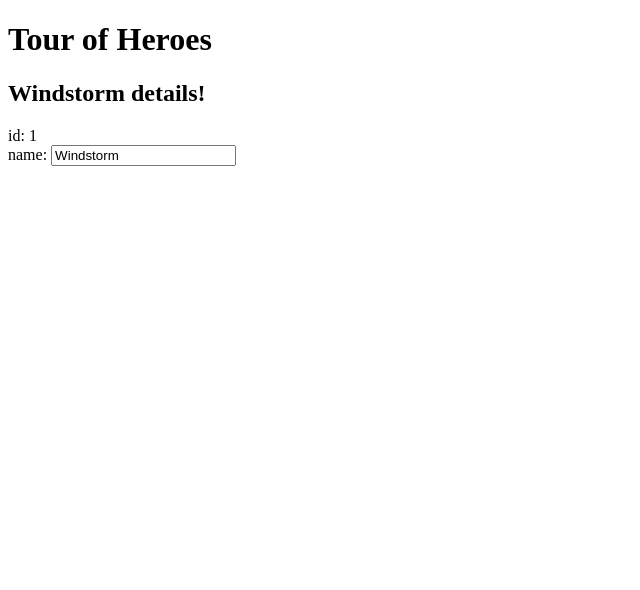
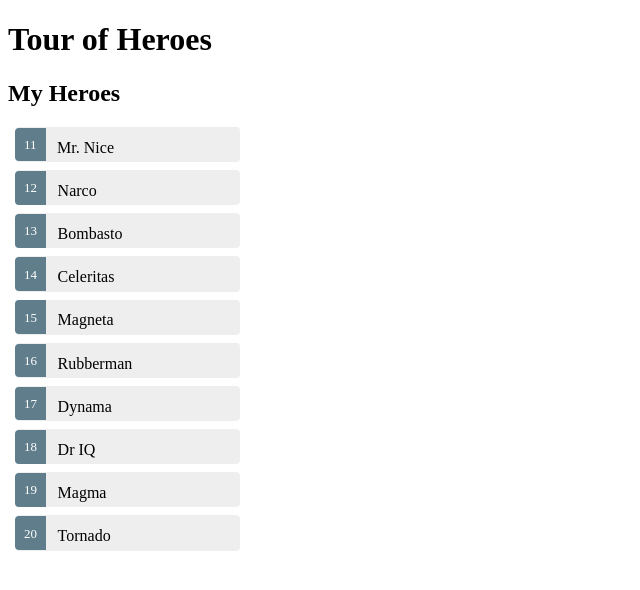
Before and after one commit to lorgiorepo/angular-training, an Angular app in the folder angular-tour-of-heroes/: page / in a window 1280 px wide. Shown: the top 590 px of the page, without its empty margins (0-640 px from the left). Built offline with nearby package versions, Linux system fonts and the light colour scheme.

Commit message:
Adding master deail

```diff
--- a/angular-tour-of-heroes/src/app/app.component.ts
+++ b/angular-tour-of-heroes/src/app/app.component.ts
@@ -5,23 +5,91 @@
     name: string;
 }
 
+const HEROES: Hero[] = [
+    { id: 11, name: 'Mr. Nice' },
+    { id: 12, name: 'Narco' },
+    { id: 13, name: 'Bombasto' },
+    { id: 14, name: 'Celeritas' },
+    { id: 15, name: 'Magneta' },
+    { id: 16, name: 'Rubberman' },
+    { id: 17, name: 'Dynama' },
+    { id: 18, name: 'Dr IQ' },
+    { id: 19, name: 'Magma' },
+    { id: 20, name: 'Tornado' },
+]
+
 @Component({
   selector: 'app-root',
   template: `
     <h1>{{title}}</h1>
-    <h2>{{hero.name}} details!</h2>
-    <div><label>id: </label>{{hero.id}}</div>
-    <div>
-        <label>name: </label>
-        <input [(ngModel)]="hero.name" placeholder="name">
+    <h2>My Heroes</h2>
+    <ul class="heroes">
+        <li *ngFor="let hero of heroes"
+            [class.selected]="hero === selectedHero"
+            (click)="onSelect(hero)">
+            <span class="badge">{{hero.id}}</span>{{hero.name}}
+        </li>
+    </ul>
+    <div *ngIf="selectedHero">
+        <h2>{{selectedHero.name}} details!</h2>
+        <div><label>id: </label>{{selectedHero.id}}</div>
+        <div>
+            <label>name: </label>
+            <input [(ngModel)]="selectedHero.name" placeholder="name">
+        </div>
     </div>
   `,
-  styleUrls: ['./app.component.css']
+  styles: [`
+    .selected {
+        background-color: #CFD8DC !important;
+        color: white;
+    }
+    .heroes {
+        margin: 0 0 2em 0;
+        list-style-type: none;
+        padding: 0;
+        width: 15em;
+    }
+    .heroes li {
+        cursor: pointer;
+        position: relative;
+        left: 0;
+        background-color: #EEE;
+        margin: .5em;
+        padding: .3em 0;
+        height: 1.6em;
+        border-radius: 4px;
+    }
+    .heroes li:hover {
+        color: #607D8B;
+        background-color: #DDD;
+        left: .1em;
+    }
+    .heroes .text {
+        position: relative;
+        top: -3px;
+    }
+    .heroes .badge {
+        display: inline-block;
+        font-size: small;
+        color: white;
+        padding: 0.8em 0.7em 0 0.7em;
+        background-color: #607D8B;
+        line-height: 1em;
+        position: relative;
+        left: -1px;
+        top: -4px;
+        height: 1.8em;
+        margin-right: .8em;
+        border-radius: 4px 0 0 4px;
+    }
+  `]
 })
 export class AppComponent {
   title = 'Tour of Heroes';
-  hero: Hero = {
-      id: 1,
-      name: 'Windstorm'
-  };
+  heroes = HEROES;
+  selectedHero: Hero;
+  onSelect(hero: Hero): void {
+      this.selectedHero = hero;
+  }
 }
```
